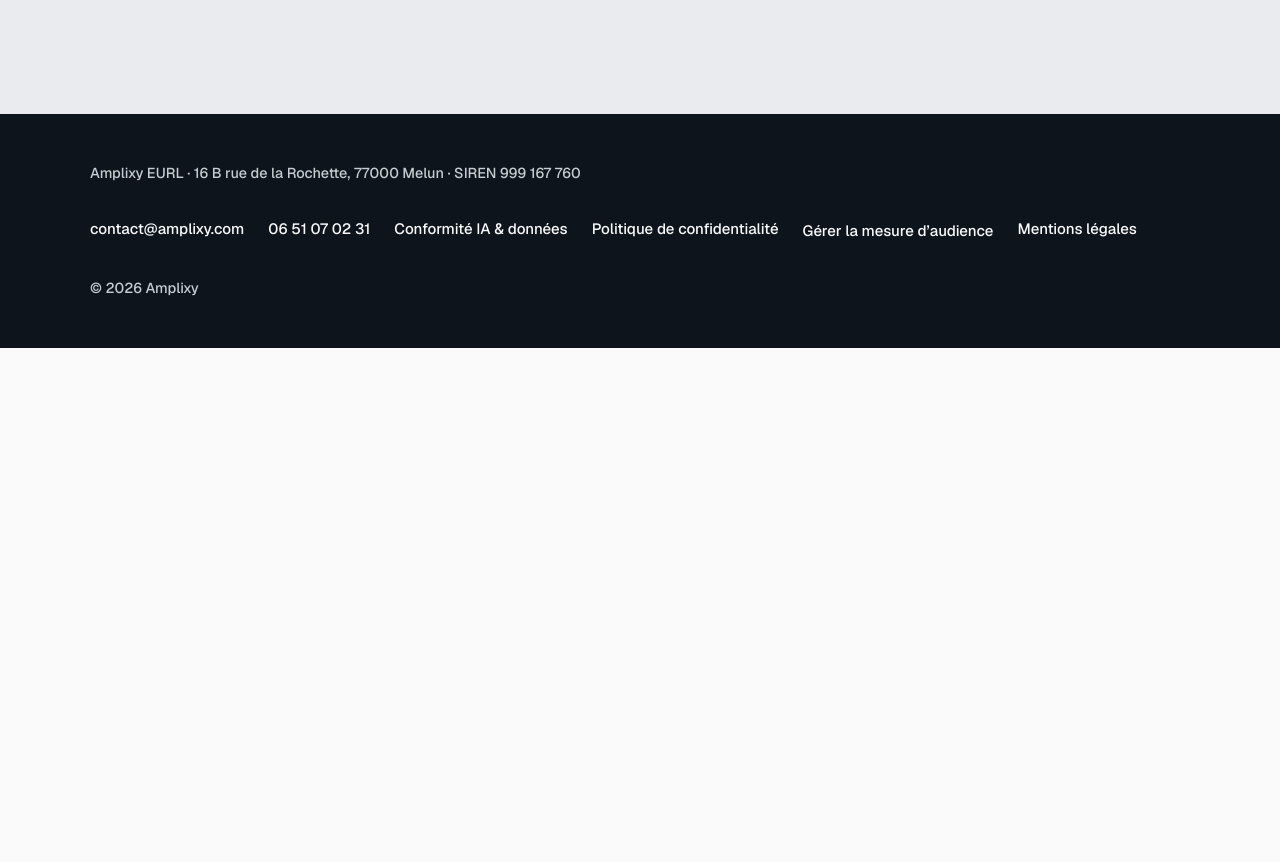
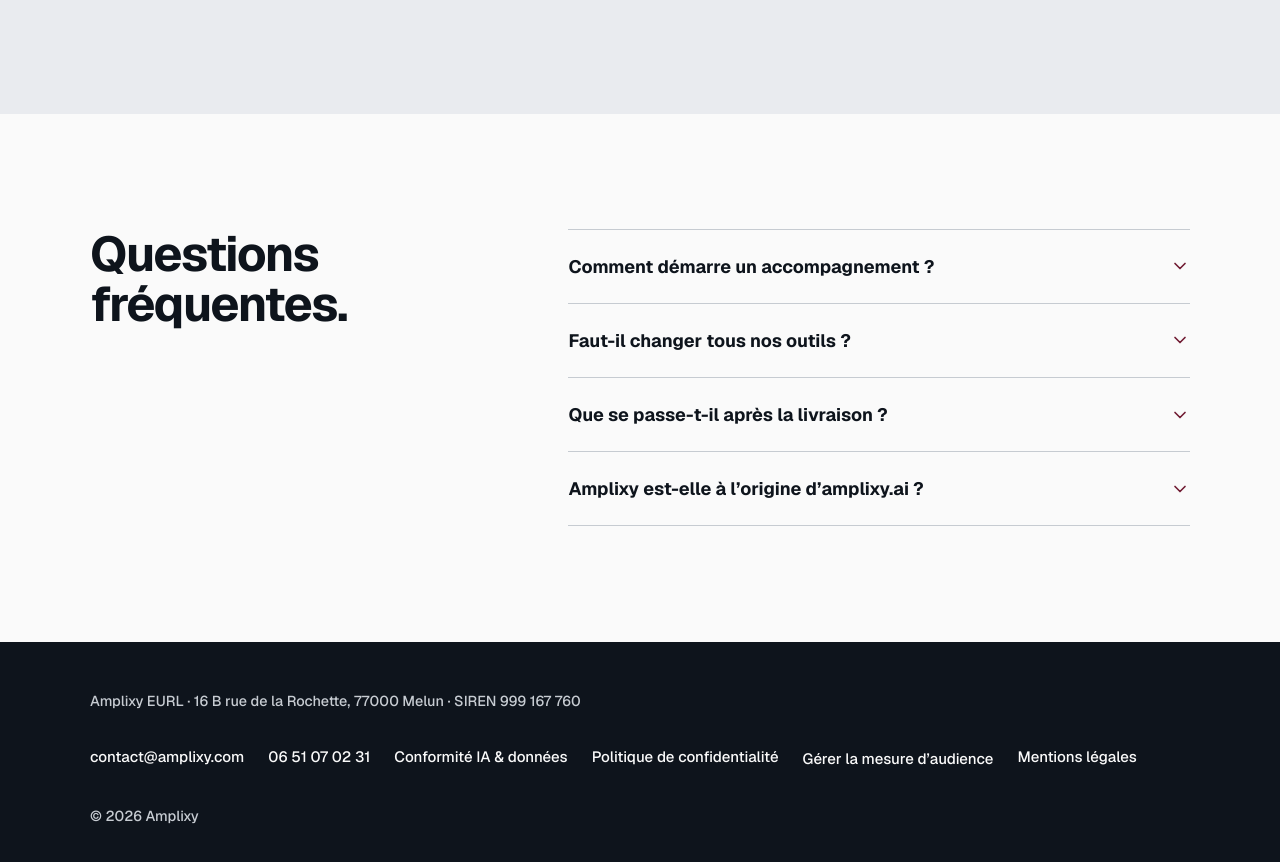
Before and after one commit to Fbrignoli/Amplixy-site, a Next.js app: page / in a window 1280 px wide. Shown: the part 6290-7152 px from the top of the page. Before the commit the page ends 6638 px from the top, so only its background shows below. Built offline with nearby package versions, Linux system fonts and the light colour scheme; no server answers.

Commit message:
feat: add FAQ and clarify amplixy.ai distinction

```diff
--- a/src/app/globals.css
+++ b/src/app/globals.css
@@ -1561,6 +1561,72 @@
   }
 }
 
+/* FAQ */
+
+.faq {
+  padding-block: clamp(4.5rem, 9vw, 8rem);
+}
+
+.faq-layout {
+  display: grid;
+  gap: 2.5rem;
+}
+
+.faq-list {
+  min-width: 0;
+  border-top: 1px solid var(--line);
+}
+
+.faq-item {
+  border-bottom: 1px solid var(--line);
+}
+
+.faq-item summary {
+  display: flex;
+  align-items: center;
+  justify-content: space-between;
+  gap: 1rem;
+  min-height: 44px;
+  padding-block: 1.5rem;
+  font-size: 1.125rem;
+  font-weight: 650;
+  line-height: 1.4;
+  list-style: none;
+  cursor: pointer;
+  touch-action: manipulation;
+}
+
+.faq-item summary::-webkit-details-marker {
+  display: none;
+}
+
+.faq-item summary:hover,
+.faq-item summary:focus-visible {
+  color: var(--accent-deep);
+}
+
+.faq-chevron {
+  flex-shrink: 0;
+  color: var(--accent-deep);
+}
+
+.faq-item[open] .faq-chevron {
+  transform: rotate(180deg);
+}
+
+.faq-item > p {
+  max-width: 65ch;
+  padding-bottom: 1.5rem;
+  color: var(--muted);
+}
+
+@media (min-width: 900px) {
+  .faq-layout {
+    grid-template-columns: minmax(0, 0.8fr) minmax(0, 1.2fr);
+    gap: 4rem;
+  }
+}
+
 /* Closing and footer */
 
 .closing {
--- a/src/app/page.tsx
+++ b/src/app/page.tsx
@@ -1,4 +1,5 @@
 import Image from "next/image";
+import { ChevronDown } from "lucide-react";
 import Link from "next/link";
 import { Footer } from "@/components/Footer";
 import { Navbar } from "@/components/Navbar";
@@ -47,6 +48,29 @@
     title: "Pilotage continu",
     description:
       "Nouveaux outils, accès à revoir, besoins qui changent : Amplixy aide à arbitrer les évolutions et à tenir la documentation à jour. Le périmètre et la fréquence du suivi sont convenus ensemble.",
+  },
+] as const;
+
+const faqItems = [
+  {
+    question: "Comment démarre un accompagnement ?",
+    answer:
+      "Par un échange de 30 minutes pour comprendre votre activité, vos difficultés et vos priorités. Vous n’avez pas besoin d’un cahier des charges : on clarifie le besoin ensemble, puis on définit le périmètre, les livrables et le budget avant de commencer la mission.",
+  },
+  {
+    question: "Faut-il changer tous nos outils ?",
+    answer:
+      "Non. On commence par ce que vous utilisez déjà. Un outil peut être conservé, mieux configuré ou relié aux autres. On propose un remplacement ou du sur-mesure seulement si cela répond à un besoin identifié.",
+  },
+  {
+    question: "Que se passe-t-il après la livraison ?",
+    answer:
+      "Vous conservez le dossier de référence et la documentation prévus dans la mission. On prépare la prise en main et la transmission avec vous. Si vous souhaitez un suivi, son périmètre, sa fréquence et son coût sont convenus ensemble.",
+  },
+  {
+    question: "Amplixy est-elle à l’origine d’amplixy.ai ?",
+    answer:
+      "Non. Nous ne sommes pas à l’origine d’amplixy.ai et nous n’exploitons pas ce site. Le site officiel de notre entreprise est amplixy.com. Pour nous contacter, utilisez les coordonnées présentes sur ce site.",
   },
 ] as const;
 
@@ -423,6 +447,22 @@
             </div>
           </div>
         </section>
+        <section className="faq" id="faq" aria-labelledby="faq-title">
+          <div className="site-shell faq-layout">
+            <h2 className="section-title" id="faq-title">Questions fréquentes.</h2>
+            <div className="faq-list">
+              {faqItems.map((item) => (
+                <details className="faq-item" key={item.question}>
+                  <summary>
+                    <span>{item.question}</span>
+                    <ChevronDown className="faq-chevron" size={20} aria-hidden="true" />
+                  </summary>
+                  <p>{item.answer}</p>
+                </details>
+              ))}
+            </div>
+          </div>
+        </section>
       </main>
 
       <Footer />
```
Also changed, not shown: public/llms.txt.
